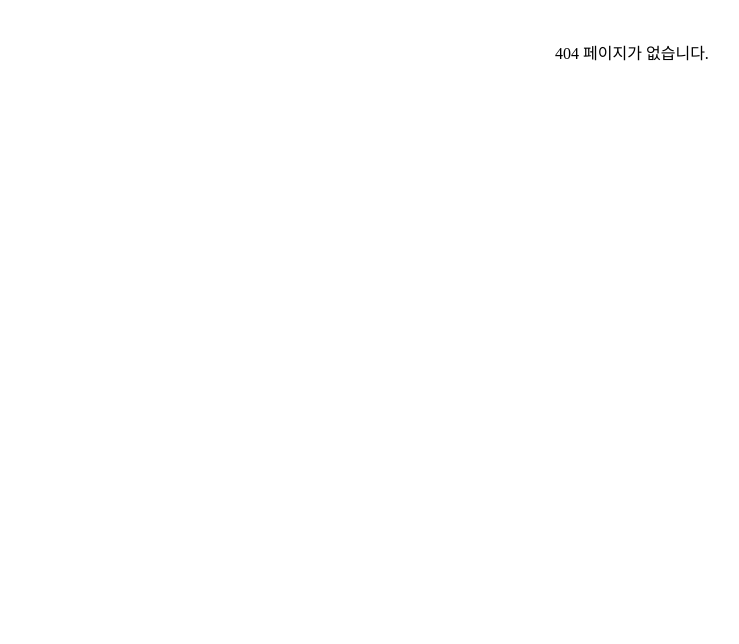
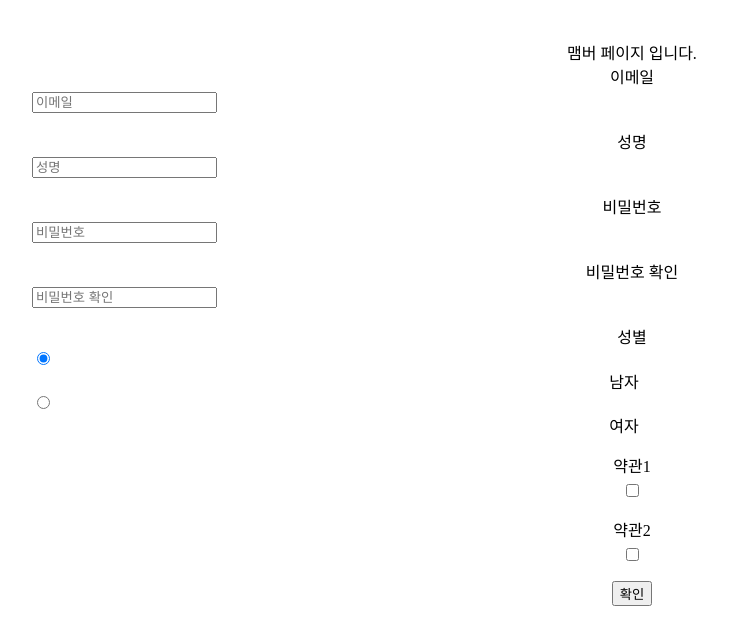
Before and after one commit to normalJi/oneul, a React (Vite) app: page /join in a window 1280 px wide. Before the commit this address had no page. Shown: the top 644 px of the page, without its empty margins (8-747 px from the left). Built offline with nearby package versions, Linux system fonts and the light colour scheme.

Commit message:
폼 관련 수정

```diff
--- /dev/null
+++ b/src/components/Form/Form.ts
@@ -0,0 +1,27 @@
+// 공통 타입 정의
+
+import type React from "react";
+
+export type FormElement = | HTMLInputElement | HTMLSelectElement | HTMLTextAreaElement;
+
+export type FormChangeEvent = React.ChangeEvent<FormElement>;
+
+export type FormFieldType = | "text" | "password" | "number" | "checkbox" | "textarea" | "radio" | "select";
+
+export interface SelectOptin {
+    label: string;
+    value: string;
+}
+
+export interface CommonFieldProps {
+    label: string;
+    id?: string;
+    name: string;
+    value?: string | boolean;
+    checked?: boolean;
+    type?: FormFieldType;
+    onChange: (e: FormChangeEvent) => void;
+    options?: SelectOptin[];
+    error?: string;
+    required: boolean;
+}
--- a/src/components/Form/FormField.tsx
+++ b/src/components/Form/FormField.tsx
@@ -1,22 +1,19 @@
 import React from "react";
+import type { CommonFieldProps } from "./Form";
 
-type CommonProps = {
-    label: string;
-    id?: string;
-    name: string;
-    value?: string | boolean;
-    checked?: boolean;
-    type?: "text" | "password" | "number" | "checkbox" | "textarea" | "radio" | "select";
-    onChange: (e: React.ChangeEvent<any>) => void;
-    options?: {label: string; value: string}[];     // select , radio 용
-};
-
-type InputFieldProps = React.InputHTMLAttributes<HTMLInputElement> & CommonProps;
-type TextareaFieldProps = React.TextareaHTMLAttributes<HTMLTextAreaElement> & CommonProps;
-type SelectFieldProps = React.SelectHTMLAttributes<HTMLSelectElement> & CommonProps;
+type InputFieldProps = React.InputHTMLAttributes<HTMLInputElement> & CommonFieldProps;
+type TextareaFieldProps = React.TextareaHTMLAttributes<HTMLTextAreaElement> & CommonFieldProps;
+type SelectFieldProps = React.SelectHTMLAttributes<HTMLSelectElement> & CommonFieldProps;
 
 type FormFieldProps = InputFieldProps | TextareaFieldProps | SelectFieldProps;
 
+/**
+ * input | textarea | select | checkbox | radio module
+ * type default : text, 그 외 type을 받아서 분기 처리
+ * options는 select, radio 용
+ * @param param0 label, id, name, value, type, onChange, options, ...rest *
+ * @returns
+ */
 const FormField = ({
     label,
     id,
@@ -25,15 +22,29 @@ const FormField = ({
     type = "text",
     onChange,
     options = [],
+    error,
+    required,
     ...rest
 }: FormFieldProps) => {
+
+    // const isEmpty =
+    //     (type === "checkbox" && value === false) ||
+    //     (typeof value === "string" && value.trim() === "");
+
+    // const errorMessage = required && isEmpty ? `${label}은(는) 필수 입력입니다.` : error;
+
+    const inputStyle = {
+        border: error? "1px solid red" : undefined,
+        display: "block",
+        marginBottom: "0.25rem",
+    }
     return (
         <div style={{marginBottom: "1rem"}}>
             {label && <label style={{display:"block", marginBottom: "0.25rem"}}>{label}</label>}
             {type === "textarea" ? (
-                <textarea id={id} name={name} value={value} onChange={onChange} {...(rest as React.TextareaHTMLAttributes<HTMLTextAreaElement>)}></textarea>
+                <textarea id={id} name={name} value={value} onChange={onChange} {...(rest as React.TextareaHTMLAttributes<HTMLTextAreaElement>)} style={inputStyle}></textarea>
             ) : type === "select" ? (
-                <select name={name} value={value as string} onChange={onChange} {...(rest as React.SelectHTMLAttributes<HTMLSelectElement>) }>
+                <select name={name} value={value as string} onChange={onChange} {...(rest as React.SelectHTMLAttributes<HTMLSelectElement>) } style={inputStyle}>
                     <option value="">선택</option>
                     {options.map((opt) => (
                         <option key={opt.value} value={opt.value}>
@@ -45,14 +56,19 @@ const FormField = ({
             ) : type === "radio" ? (
                 options.map((opt) => (
                     <label key={opt.value} style={{marginRight: "1rem"}}>
-                        <input type="radio" name={name} value={opt.value} checked={value === opt.value} onChange={onChange} {...(rest as React.InputHTMLAttributes<HTMLInputElement>) } />
+                        <input type="radio" name={name} value={opt.value} checked={value === opt.value} onChange={onChange} {...(rest as React.InputHTMLAttributes<HTMLInputElement>) } style={inputStyle} />
                         {opt.label}
                     </label>
                 ))
             ) : type === "checkbox" ? (
                 <input type="checkbox" name={name} checked={value as boolean} onChange={onChange} {...(rest as React.InputHTMLAttributes<HTMLInputElement>)} />
             ) : (
-                <input type={type} id={id} name={name} value={value} onChange={onChange}  {...(rest as React.InputHTMLAttributes<HTMLInputElement>) } />
+                <input type={type} id={id} name={name} value={value} onChange={onChange}  {...(rest as React.InputHTMLAttributes<HTMLInputElement>) } style={inputStyle} />
+            )}
+
+            {/* 에러 메시지 */}
+            {error && (
+                <div style={{ color: "red", marginTop: "0.25rem" }}>{error}</div>
             )}
         </div>
     );
--- a/src/components/Includes/Layout.tsx
+++ b/src/components/Includes/Layout.tsx
@@ -1,17 +1,26 @@
 import { useNavigate } from "react-router-dom";
+
+interface LayoutProps {
+  flag: string;
+}
 
 const Layout = () => {
 
   const navigate = useNavigate();
 
-  const handleLogin = () => {
-    navigate("/login");
+  const handleLogin = (obj: LayoutProps) => {
+    if( obj.flag === 'Login' ) {
+      navigate("/login");
+    } else if( obj.flag === 'Join' ) {
+      navigate("/join");
+    }
   }
 
     return(
         <>
           <h1>환영합니다.</h1>
-          <div><button onClick={handleLogin}>로그인 하시겠습니까?</button></div>
+          <div><button onClick={() => handleLogin({flag: "Login"})}>로그인 하시겠습니까?</button></div>
+          <div><button onClick={() => handleLogin({flag: "Join"})}>회원가입</button></div>
        </>
     );
 }
--- a/src/page/Login/Login.tsx
+++ b/src/page/Login/Login.tsx
@@ -2,6 +2,7 @@ import { useState } from "react";
 import FormField from "@/components/Form/FormField";
 import Button from "@/components/Form/Button";
 import type { LoginRequest, LoginResult } from "@/types";
+import { createHandleChange } from "@/utils/formUtils";
 
 const Login = () => {
 
@@ -9,22 +10,38 @@ const Login = () => {
         email: "",
         userNm: "",
         password: "",
-        area: "",
         remember: false,
     });
 
-    const handleChange = (e: React.ChangeEvent<HTMLInputElement | HTMLTextAreaElement>) => {
-        const { name, value, type } = e.target;
-        setFormData((prev) => ({
-            ...prev,
-            [name]: type === "checkbox" ? (e.target as HTMLInputElement).checked : value,
-        }));
+    const [errors, setErrors] = useState<{[key: string]: string}>({});  // 유효성
+
+    const handleChange = createHandleChange(setFormData);
+
+    const validate = () => {
+        const newErrors: { [key:string]:string} = {};
+
+        if( !formData.email.trim() ) {
+            newErrors.email = "이메일은 필수입니다.";
+        } else if (!/^[\w-.]+@[\w-]+\.[a-z]{2,}$/i.test(formData.email)) {
+            newErrors.email = "이메일 형식이 올바르지 않습니다.";
+        }
+
+        if (!formData.password.trim()) {
+            newErrors.password = "비밀번호는 필수입니다.";
+        } else if (formData.password.length < 6) {
+            newErrors.password = "비밀번호는 6자 이상이어야 합니다.";
+        }
+
+        return newErrors;
     }
 
     // 저장 처리
     const handleSubmit = (e: React.FormEvent) => {
         e.preventDefault();
+        const validationErrors = validate();
+        setErrors(validationErrors);
 
+        if( Object.keys(validationErrors).length === 0) {
             // 확인용
             const json: LoginResult = {
                 code: 200,
@@ -39,16 +56,17 @@ const Login = () => {
                 return false;
             }
         }
+    }
 
     return (
         <div>
             <h1>로그인 페이지</h1>
             <form onSubmit={handleSubmit}>
-                <FormField label="이름" id="email" name="email" value={formData.email} onChange={handleChange} placeholder="이메일" />
-                <FormField label="성명" id="userNm" name="userNm" value={formData.userNm} onChange={handleChange} placeholder="성명" />
+                <FormField label="이메일" id="email" name="email" value={formData.email} onChange={handleChange} placeholder="이메일" required error={errors.email} />
+                {/* <FormField label="성명" id="userNm" name="userNm" value={formData.userNm} onChange={handleChange} placeholder="성명" required /> */}
                 {/* <Textarea id="area" name="area" value={formData.area} onChange={handleChange} placeholder="내용" style={{"width":"100%", "height":"100px"}} /> */}
-                <FormField label="비밀번호" type="password" id="password" name="password" value={formData.password} onChange={handleChange} placeholder="password" />
-                <FormField label="자동로그인"  type="checkbox" name="remember" checked={formData.remember} onChange={handleChange} />
+                <FormField label="비밀번호" type="password" id="password" name="password" value={formData.password} onChange={handleChange} placeholder="password" required error={errors.password} />
+                <FormField label="자동로그인"  type="checkbox" name="remember" checked={formData.remember} onChange={handleChange} required={false} />
                 <Button type="submit">확인</Button>
             </form>
         </div>
--- /dev/null
+++ b/src/page/Member/MemJoin.tsx
@@ -0,0 +1,60 @@
+import { useState } from "react";
+import FormField from "@/components/Form/FormField";
+import type { MemJoinRequest, MemJoinResult } from "@/types";
+import { createHandleChange } from "@/utils/formUtils";
+import Button from "@/components/Form/Button";
+
+
+
+const MemJoin = () => {
+
+    const [ formData, setFormData ] = useState<MemJoinRequest>({
+        email: "",
+        name: "",
+        password: "",
+        passChk: "",
+        phonNum: "",
+        genderCd: 1,
+        agree: false,
+        agree2: false
+    });
+
+
+    const handleChange = createHandleChange(setFormData);
+
+    const handleSubmit = (e: React.FormEvent) => {
+        e.preventDefault();
+
+        const json: MemJoinResult = {
+            code: 200,
+            msg: "회원가입 성공",
+            token: "dummy-token-20250708",
+            data: formData
+        };
+
+        console.log(json);
+        if( json.code === 200 ) {
+            alert("회원가입 성공");
+            return;
+        }
+    }
+
+    return (
+        <>
+            <form onSubmit={handleSubmit}>
+                맴버 페이지 입니다.
+                <FormField label="이메일" id="email" name="email" value={formData.email} onChange={handleChange} placeholder="이메일" required/>
+                <FormField label="성명" id="name" name="name" value={formData.name} onChange={handleChange} placeholder="성명" required />
+                <FormField type="password" label="비밀번호" id="password" name="password" value={formData.password} onChange={handleChange} placeholder="비밀번호" required />
+                <FormField type="password" label="비밀번호 확인" id="passChk" name="passChk" value={formData.passChk} onChange={handleChange} placeholder="비밀번호 확인" required />
+                <FormField type="radio" label="성별" id="genderCd" name="genderCd" value={String(formData.genderCd)} onChange={handleChange}
+                    options={[{label: "남자", value: "1"}, {label: "여자", value: "2"}]} placeholder="비밀번호 확인"  required={false}/>
+                <FormField type="checkbox" label="약관1" id="agree" name="agree" checked={formData.agree} onChange={handleChange}  required={false} />
+                <FormField type="checkbox" label="약관2" id="agree2" name="agree2" checked={formData.agree2} onChange={handleChange}  required={false} />
+                <Button type="submit">확인</Button>
+            </form>
+        </>
+    )
+}
+
+export default MemJoin;
--- a/src/page/Member/Member.tsx
+++ /dev/null
@@ -1,10 +0,0 @@
-
-const Member = () => {
-    return (
-        <>
-            맴버 페이지 입니다.
-        </>
-    )
-}
-
-export default Member;
--- a/src/router/Router.tsx
+++ b/src/router/Router.tsx
@@ -4,7 +4,7 @@ import Layout from "../components/Includes/Layout";
 import Main from "../page/Main/Main";
 import Error404 from "../page/Error/Error404";
 import Login from "../page/Login/Login";
-
+import MemJoin from "@/page/Member/MemJoin";
 
 const Router = () => {
     return (
@@ -12,6 +12,7 @@ const Router = () => {
             <Routes>
                 <Route path="/" element={<Layout />} />
                 <Route path="/login" element={<Login />} />
+                <Route path="/join" element={<MemJoin />} />
                 <Route path="main" element={<Main />} />
                 <Route path="*" element={<Error404 />} />   {/** 없는 주소 처리 */}
             </Routes>
--- a/src/types/index.ts
+++ b/src/types/index.ts
@@ -1,2 +1,3 @@
-export * from "./login.types";
+export * from "./member/login.types";
+export * from "./member/join.types";
 export * from "./common";
--- a/src/types/login.types.ts
+++ b/src/types/member/login.types.ts
@@ -1,18 +1,16 @@
-import type { ApiResponse } from "./common";
+import type { ApiResponse } from "../common";
 
 export interface LoginRequest {
     email: string;
     userNm: string;
     password: string;
     remember: boolean;
-    area: string;
 }
 
 export interface LoginResponse {
     email: string;
     userNm: string;
     remember: boolean;
-    area: string;
 }
 
 export type LoginResult = ApiResponse<LoginResponse>;
--- /dev/null
+++ b/src/utils/formUtils.ts
@@ -0,0 +1,18 @@
+// formUtils 정의
+
+import type { FormChangeEvent } from "@/components/Form/Form";
+import type React from "react";
+
+export const createHandleChange = <T extends object>(
+    setState: React.Dispatch<React.SetStateAction<T>>
+) => {
+    return (e: FormChangeEvent) => {
+        const { name, value, type } = e.target;
+        const checked = (e.target as HTMLInputElement).checked;
+        //const checked = type === "checkbox" ? (e.target as HTMLInputElement).checked : undefined;
+        setState((prev) => ({
+            ...prev,
+            [name]: type === "checkbox" ? checked : value,
+        }));
+    }
+}
```
Also changed, not shown: src/types/member/join.types.ts (added, +19 -0 lines). Lines whose indentation alone changed are shown as unchanged.
